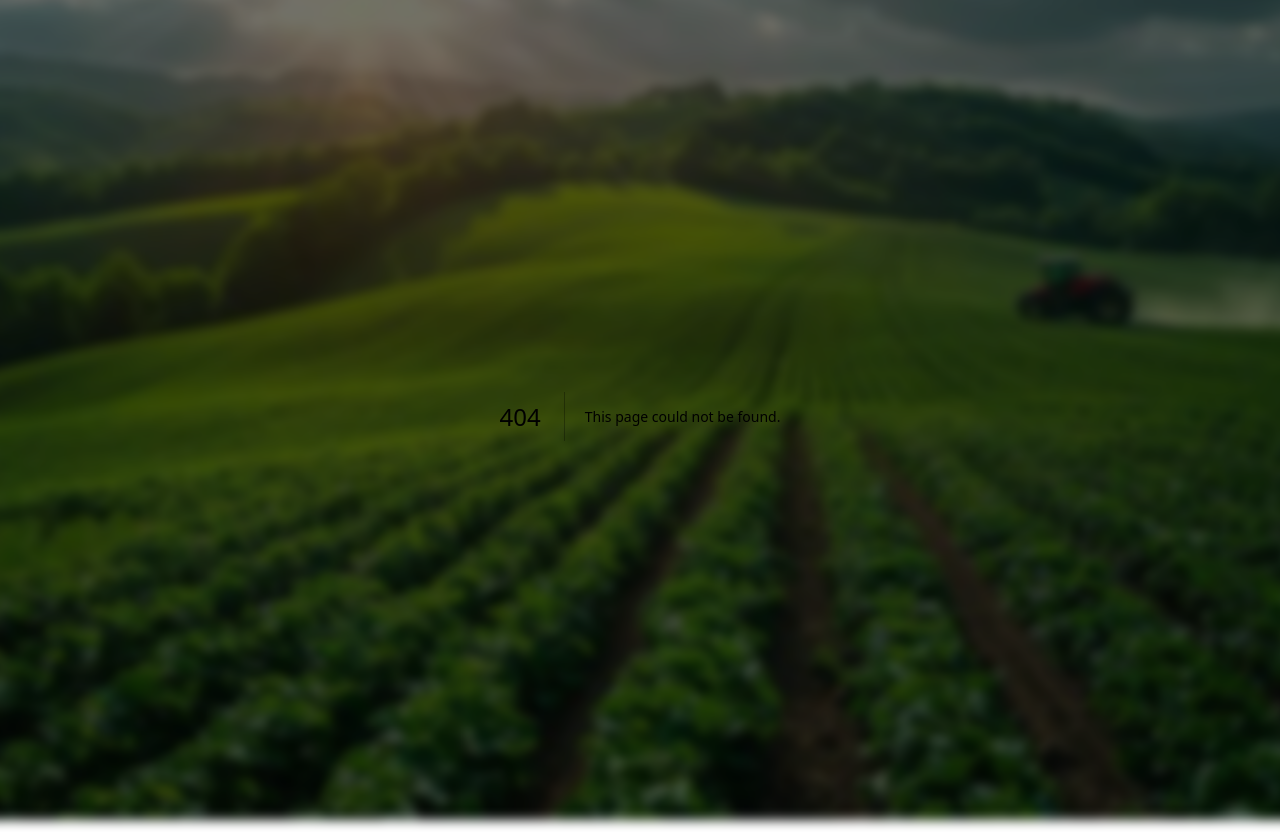
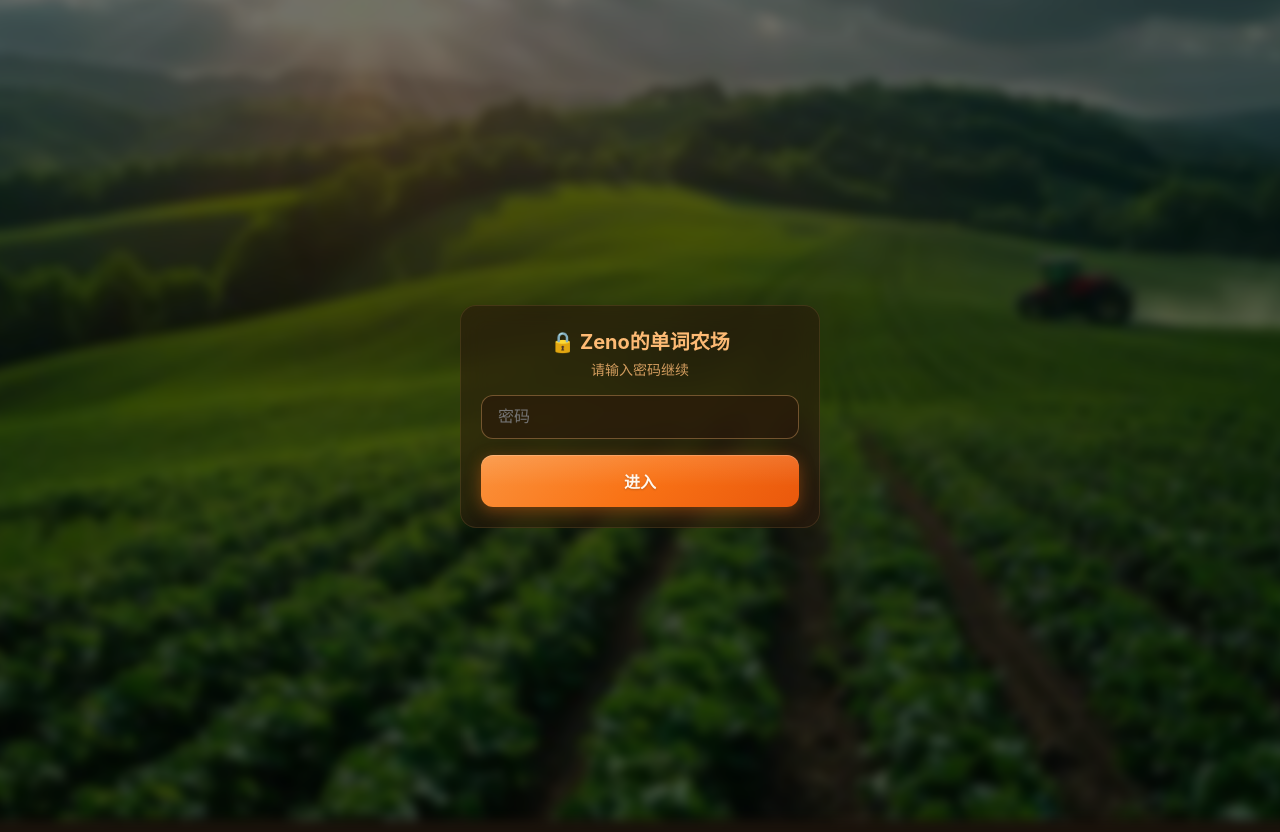
Before and after one commit to LynxBerry/StaticWebsite, a Next.js app: page /login in a window 1280 px wide. Before the commit this address had no page. Built offline with nearby package versions, Linux system fonts and the light colour scheme.

Commit message:
feat: add password gate via Next.js proxy and login page

```diff
--- /dev/null
+++ b/app/lib/hash.ts
@@ -0,0 +1,8 @@
+export async function sha256(text: string): Promise<string> {
+  const encoder = new TextEncoder();
+  const data = encoder.encode(text);
+  const hashBuffer = await crypto.subtle.digest('SHA-256', data);
+  return Array.from(new Uint8Array(hashBuffer))
+    .map((b) => b.toString(16).padStart(2, '0'))
+    .join('');
+}
--- /dev/null
+++ b/app/login/LoginForm.tsx
@@ -0,0 +1,55 @@
+'use client';
+
+import { useState, FormEvent } from 'react';
+import { useSearchParams } from 'next/navigation';
+import { sha256 } from '../lib/hash';
+
+export default function LoginForm() {
+  const [password, setPassword] = useState('');
+  const searchParams = useSearchParams();
+  const redirect = searchParams.get('redirect') || '/';
+  const hasError = searchParams.get('error') === '1';
+
+  const handleSubmit = async (e: FormEvent) => {
+    e.preventDefault();
+
+    const hash = await sha256(password);
+
+    // Set cookie for 30 days. Middleware will compare this hash against SITE_PASSWORD.
+    document.cookie = `${'site-auth'}=${hash}; path=/; max-age=${60 * 60 * 24 * 30}; SameSite=Lax`;
+
+    // Navigate back to the originally requested page
+    window.location.href = redirect;
+  };
+
+  return (
+    <form onSubmit={handleSubmit}>
+      <input
+        type="password"
+        value={password}
+        onChange={(e) => setPassword(e.target.value)}
+        placeholder="密码"
+        autoFocus
+        style={{
+          width: '100%',
+          padding: '0.75rem 1rem',
+          marginBottom: '1rem',
+          borderRadius: '0.75rem',
+          border: hasError ? '1px solid #ef4444' : '1px solid rgba(253, 186, 116, 0.35)',
+          background: 'rgba(42, 24, 11, 0.6)',
+          color: '#fff7ed',
+          fontSize: '1rem',
+          outline: 'none'
+        }}
+      />
+      {hasError && (
+        <p style={{ color: '#fca5a5', fontSize: '0.875rem', marginBottom: '0.75rem' }}>
+          密码错误，请重试。
+        </p>
+      )}
+      <button type="submit" className="btn btn-know" style={{ width: '100%' }}>
+        进入
+      </button>
+    </form>
+  );
+}
--- /dev/null
+++ b/app/login/page.tsx
@@ -0,0 +1,21 @@
+import { Suspense } from 'react';
+import LoginForm from './LoginForm';
+
+export default function LoginPage() {
+  return (
+    <main className="app">
+      <section className="view" style={{ justifyContent: 'center', minHeight: '100vh' }}>
+        <div className="settings-section" style={{ maxWidth: '360px', width: '100%', margin: '0 auto' }}>
+          <div className="settings-header" style={{ textAlign: 'center' }}>
+            <h2>🔒 Zeno的单词农场</h2>
+            <p>请输入密码继续</p>
+          </div>
+
+          <Suspense fallback={<p style={{ textAlign: 'center', color: '#fdba74' }}>加载中...</p>}>
+            <LoginForm />
+          </Suspense>
+        </div>
+      </section>
+    </main>
+  );
+}
```
Also changed, not shown: proxy.ts (added, +42 -0 lines).
